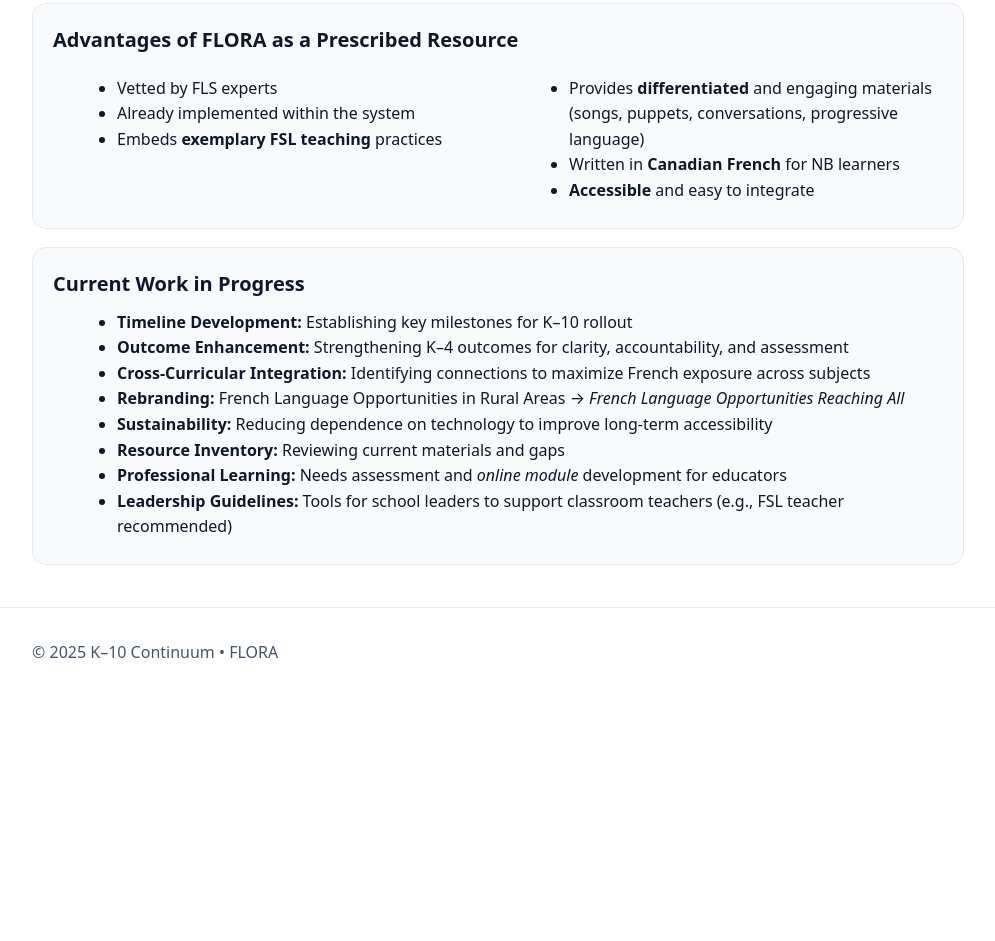
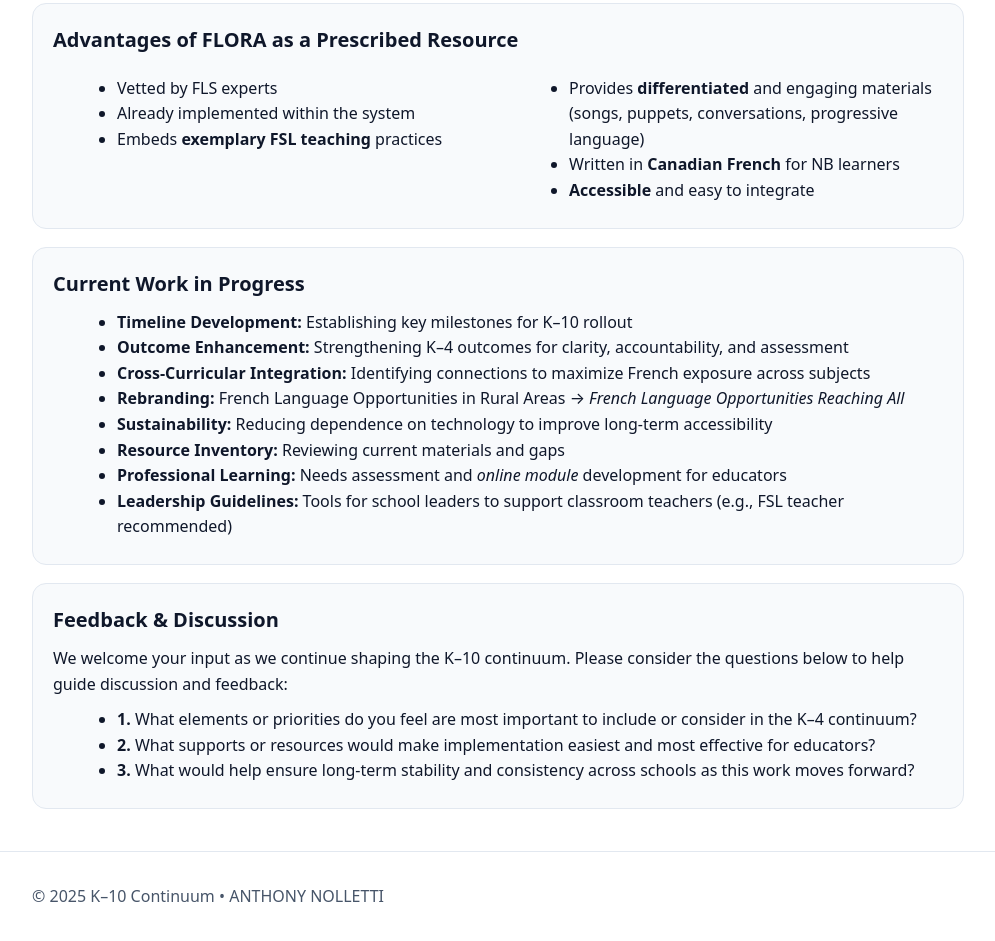
Before and after one commit to anolletti/ltrupdate, a plain HTML site: page index.html in a window 1280 px wide. Shown: the part 873-1814 px from the top of the page, without its empty margins (142-1137 px from the left). Before the commit the page ends 1571 px from the top, so only its background shows below. Drawn offline with Linux system fonts and the light colour scheme.

Commit message:
Commit changes

```diff
--- a/index.html
+++ b/index.html
@@ -147,6 +147,7 @@
           <a href="#flora">What is FLORA?</a>
           <a href="#advantages">FLORA Advantages</a>
           <a href="#work">Current Work</a>
+          <a href="#discussion">Discussion Points</a>
         </nav>
       </div>
     </header>
@@ -272,12 +273,35 @@
             </li>
           </ul>
         </section>
+        <section id="discussion" aria-labelledby="feedback-h">
+          <h2 id="feedback-h">Feedback & Discussion</h2>
+          <p>
+            We welcome your input as we continue shaping the K–10 continuum.
+            Please consider the questions below to help guide discussion and
+            feedback:
+          </p>
+          <ul>
+            <li>
+              <strong>1.</strong> What elements or priorities do you feel are
+              most important to include or consider in the K–4 continuum?
+            </li>
+            <li>
+              <strong>2.</strong> What supports or resources would make
+              implementation easiest and most effective for educators?
+            </li>
+
+            <li>
+              <strong>3.</strong> What would help ensure long-term stability and
+              consistency across schools as this work moves forward?
+            </li>
+          </ul>
+        </section>
       </div>
     </main>
 
     <footer>
       <div class="wrap">
-        <p>&copy; <span id="year"></span> K–10 Continuum • FLORA</p>
+        <p>&copy; <span id="year"></span> K–10 Continuum • ANTHONY NOLLETTI</p>
       </div>
     </footer>
 
```
